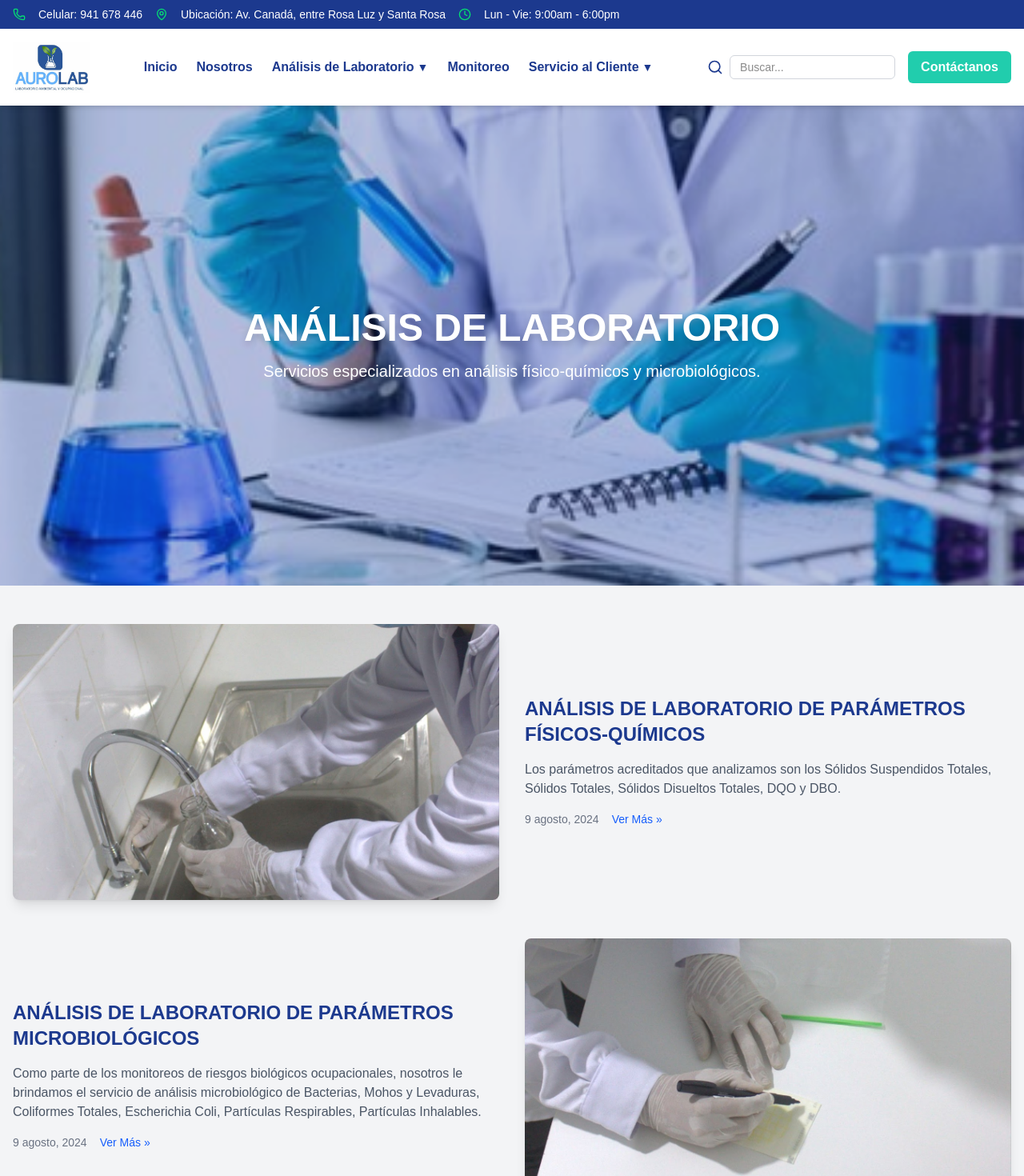
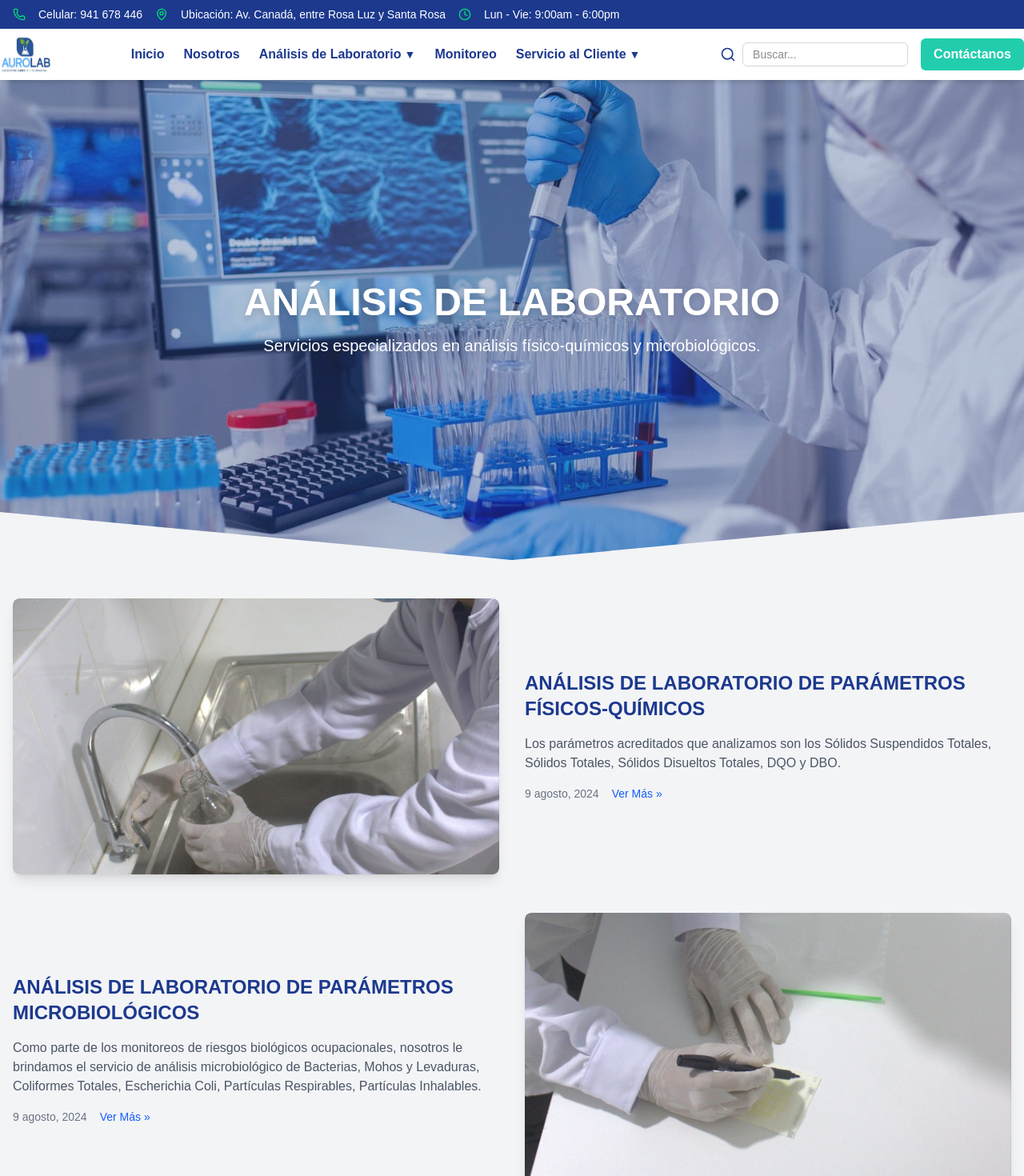
Before and after one commit to Katy-Bejar/AUROLAB, a Next.js app: page /analisis in a window 1280 px wide. Shown: the top 1470 px of the page at 80% size. Built offline with nearby package versions, Linux system fonts and the light colour scheme.

Commit message:
Corrigiendo navbar y actualizando la carpeta Análisis

```diff
--- a/app/analisis/page.jsx
+++ b/app/analisis/page.jsx
@@ -5,7 +5,6 @@ import { motion, useInView } from 'framer-motion';
 import { useRef } from 'react';
 
 export default function AnalisisLaboratorio() {
-  // Referencia para detectar cuándo la sección está en la vista
   const sectionRef = useRef(null);
   const isInView = useInView(sectionRef, { once: true, margin: "-100px" });
 
@@ -15,7 +14,8 @@ export default function AnalisisLaboratorio() {
       <div
         className="relative w-full h-[600px] bg-cover bg-center flex items-center justify-center"
         style={{
-          backgroundImage: "url(/analisis-lab2.jpg)", // Cambia esta imagen por la que desees
+          backgroundImage: "url(/analisis-lab4.jpg)", // Cambia esta imagen por la que desees
+          clipPath: 'polygon(0 0, 100% 0, 100% 90%, 50% 100%, 0 90%)', // Curva en la parte inferior
         }}
       >
         <div className="absolute inset-0 bg-blue-900 opacity-30"></div>
@@ -59,33 +59,40 @@ export default function AnalisisLaboratorio() {
         ].map((item, index) => (
           <motion.div
             key={index}
-            initial={{ opacity: 0, x: index % 2 === 0 ? -100 : 100 }} // Estado inicial: invisible y desplazado horizontalmente
-            animate={isInView ? { opacity: 1, x: 0 } : {}} // Estado animado: visible y en su posición original
-            transition={{ delay: index * 0.3, duration: 0.6, ease: "easeOut" }} // Retraso, duración y suavizado de la animación
+            initial={{ opacity: 0, x: index % 2 === 0 ? -100 : 100 }}
+            animate={isInView ? { opacity: 1, x: 0 } : {}}
+            transition={{ delay: index * 0.2, duration: 0.6, ease: "easeOut" }}
             className={`flex flex-col ${index % 2 === 0 ? 'md:flex-row' : 'md:flex-row-reverse'} items-center gap-8 my-12`}
           >
-            {/* Imagen */}
+            {/* Imagen con efecto de hover */}
             <motion.div
-              className="flex-1 w-full md:w-auto"
-              initial={{ opacity: 0, x: index % 2 === 0 ? -200 : 200 }} // Estado inicial: imagen fuera de la pantalla
-              animate={isInView ? { opacity: 1, x: 0 } : {}} // Estado animado: imagen en su posición
-              transition={{ delay: index * 0.3 + 0.1, duration: 0.6, ease: "easeOut" }} // Retraso adicional para la imagen
+              className="flex-1 w-full md:w-auto overflow-hidden rounded-lg shadow-lg"
+              initial={{ opacity: 0, x: index % 2 === 0 ? -200 : 200 }}
+              animate={isInView ? { opacity: 1, x: 0 } : {}}
+              transition={{ delay: index * 0.2 + 0.1, duration: 0.05, ease: "easeOut" }} // Transición combinada
+              whileHover={{ scale: 1.03 }} // Efecto de escala más rápido
+            >
+              <motion.div
+                className="w-full h-full"
+                whileHover={{ filter: "brightness(0.8)" }} // Oscurece la imagen al hacer hover
+                transition={{ duration: 0.2 }} // Transición más rápida
               >
                 <Image
                   src={item.image}
                   alt={item.title}
                   width={800}
                   height={500}
-                className="w-full h-auto rounded-lg shadow-lg"
+                  className="w-full h-auto rounded-lg"
                 />
+              </motion.div>
             </motion.div>
 
             {/* Texto */}
             <motion.div
               className="flex-1 w-full md:w-auto"
-              initial={{ opacity: 0, x: index % 2 === 0 ? 200 : -200 }} // Estado inicial: texto fuera de la pantalla
-              animate={isInView ? { opacity: 1, x: 0 } : {}} // Estado animado: texto en su posición
-              transition={{ delay: index * 0.3 + 0.2, duration: 0.6, ease: "easeOut" }} // Retraso adicional para el texto
+              initial={{ opacity: 0, x: index % 2 === 0 ? 200 : -200 }}
+              animate={isInView ? { opacity: 1, x: 0 } : {}}
+              transition={{ delay: index * 0.2 + 0.2, duration: 0.6, ease: "easeOut" }}
             >
               <h2 className="text-2xl font-bold text-blue-900">{item.title}</h2>
               <p className="text-gray-600 mt-4">{item.description}</p>
--- a/components/Navbar/NavItem.jsx
+++ b/components/Navbar/NavItem.jsx
@@ -1,18 +1,59 @@
 import Link from 'next/link';
 import { Search } from 'lucide-react';
-import { useState } from 'react';
+import { useState, useRef } from 'react';
 
 const NavItem = ({ link, isOpen, toggle, close, isMobile = false }) => {
   const hasSubmenu = link.sublinks && link.sublinks.length > 0;
   const [isHovered, setIsHovered] = useState(false);
+  const submenuRef = useRef(null); // Referencia para el submenú
+  const timeoutRef = useRef(null); // Referencia para el timeout
 
   const shouldShowDropdown = isMobile ? isOpen : isHovered;
+
+  // Función para manejar el evento onMouseEnter
+  const handleMouseEnter = () => {
+    if (!isMobile) {
+      setIsHovered(true);
+      if (timeoutRef.current) {
+        clearTimeout(timeoutRef.current); // Limpia el timeout si existe
+      }
+    }
+  };
+
+  // Función para manejar el evento onMouseLeave
+  const handleMouseLeave = () => {
+    if (!isMobile) {
+      // Cierra el submenú después de un pequeño retraso
+      timeoutRef.current = setTimeout(() => {
+        setIsHovered(false);
+      }, 200); // Ajusta el retraso según sea necesario
+    }
+  };
+
+  // Función para manejar el evento onMouseEnter del submenú
+  const handleSubmenuMouseEnter = () => {
+    if (!isMobile) {
+      if (timeoutRef.current) {
+        clearTimeout(timeoutRef.current); // Limpia el timeout si existe
+      }
+    }
+  };
+
+  // Función para manejar el evento onMouseLeave del submenú
+  const handleSubmenuMouseLeave = () => {
+    if (!isMobile) {
+      // Cierra el submenú después de un pequeño retraso
+      timeoutRef.current = setTimeout(() => {
+        setIsHovered(false);
+      }, 200); // Ajusta el retraso según sea necesario
+    }
+  };
 
   return (
     <li
       className="relative"
-      onMouseEnter={() => !isMobile && setIsHovered(true)}
-      onMouseLeave={() => !isMobile && setIsHovered(false)}
+      onMouseEnter={handleMouseEnter} // Usa la función personalizada para onMouseEnter
+      onMouseLeave={handleMouseLeave} // Usa la función personalizada para onMouseLeave
     >
       {hasSubmenu ? (
         <>
@@ -37,11 +78,14 @@ const NavItem = ({ link, isOpen, toggle, close, isMobile = false }) => {
           {/* Submenú */}
           {shouldShowDropdown && (
             <ul
+              ref={submenuRef} // Asigna la referencia al submenú
               className={`${
                 isMobile
                   ? 'pl-4 mt-2 space-y-2'
                   : 'absolute bg-white shadow-lg mt-2 py-2 w-52 z-50 rounded-lg'
               }`}
+              onMouseEnter={handleSubmenuMouseEnter} // Mantén el submenú abierto cuando el cursor está sobre él
+              onMouseLeave={handleSubmenuMouseLeave} // Cierra el submenú cuando el cursor lo deja
             >
               {link.sublinks.map((sublink, idx) => (
                 <li key={idx}>
--- a/components/Navbar/Navbar.jsx
+++ b/components/Navbar/Navbar.jsx
@@ -11,8 +11,8 @@ const Navbar = () => {
   const [isOpen, setIsOpen] = useState({});
   const [isMobileMenuOpen, setIsMobileMenuOpen] = useState(false);
   const dropdownRef = useRef(null);
-  const [showNavbar, setShowNavbar] = useState(true);
-  const [lastScrollY, setLastScrollY] = useState(0);
+  const [isScrolled, setIsScrolled] = useState(false);
+  const [hasScrolledOnce, setHasScrolledOnce] = useState(false); // Nuevo estado para controlar el primer scroll
 
   const toggleDropdown = (key) => {
     setIsOpen((prev) => ({ [key]: !prev[key] }));
@@ -22,25 +22,21 @@ const Navbar = () => {
 
   const toggleMobileMenu = () => setIsMobileMenuOpen(!isMobileMenuOpen);
 
-  // Ocultar navbar al hacer scroll hacia abajo
+  // Efecto para manejar el scroll
   useEffect(() => {
     const handleScroll = () => {
       const currentScrollY = window.scrollY;
 
-      if (currentScrollY <= 0) {
-        setShowNavbar(true);
-      } else if (currentScrollY > lastScrollY) {
-        setShowNavbar(false);
-      } else {
-        setShowNavbar(true);
+      // Solo reducir el navbar la primera vez que se hace scroll
+      if (currentScrollY > 100 && !hasScrolledOnce) {
+        setIsScrolled(true);
+        setHasScrolledOnce(true); // Marcar que ya se ha hecho scroll
       }
-
-      setLastScrollY(currentScrollY);
     };
 
     window.addEventListener('scroll', handleScroll);
     return () => window.removeEventListener('scroll', handleScroll);
-  }, [lastScrollY]);
+  }, [hasScrolledOnce]); // Dependencia para evitar múltiples actualizaciones
 
   return (
     <>
@@ -60,15 +56,22 @@ const Navbar = () => {
 
       {/* NAVBAR PRINCIPAL */}
       <nav
-        className={`bg-white shadow-md p-4 sticky top-0 z-50 transition-transform duration-300 ${
-          showNavbar ? 'translate-y-0' : '-translate-y-full'
+        className={`bg-white shadow-md sticky top-0 z-50 transition-all duration-300 ${
+          isScrolled ? 'py-2' : 'py-4' // Cambia el padding vertical al hacer scroll
         }`}
       >
         <div className="container mx-auto flex justify-between items-center">
           {/* Logo + Nombre */}
           <Link href="/" className="flex items-center space-x-2">
-            <Image src="/aurolab.jpg" alt="Logo de AuroLab" width={200} height={200} className="w-24 h-16" />
-
+            <Image
+              src="/aurolab.jpg"
+              alt="Logo de AuroLab"
+              width={200}
+              height={200}
+              className={`transition-all duration-300 ${
+                isScrolled ? 'w-16 h-12' : 'w-24 h-16' // Cambia el tamaño del logo al hacer scroll
+              }`}
+            />
           </Link>
 
           {/* Menú principal (Desktop) */}
```
Also changed, not shown: public/analisis-lab3.jpg (added), public/analisis-lab4.jpg (added). Lines whose indentation alone changed are shown as unchanged.
